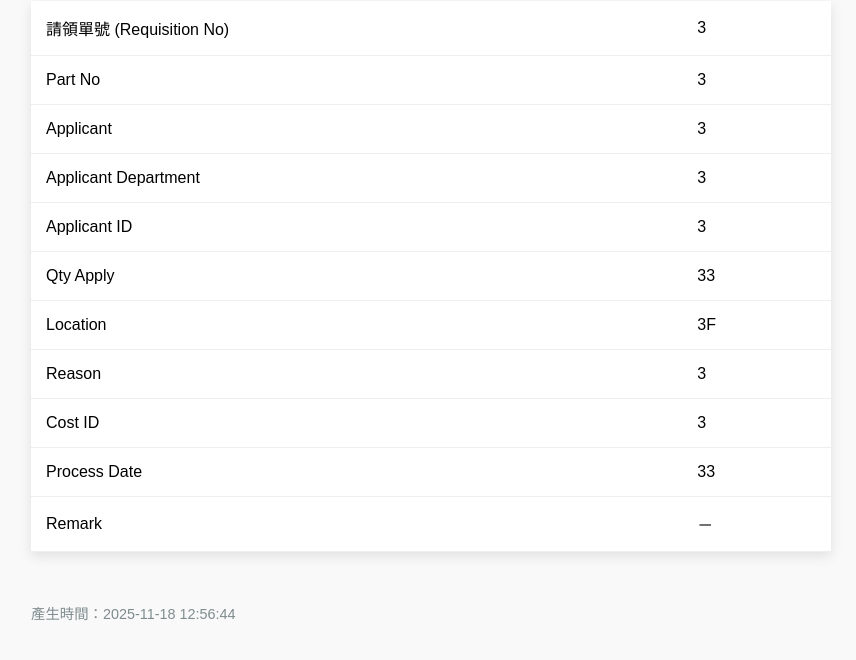
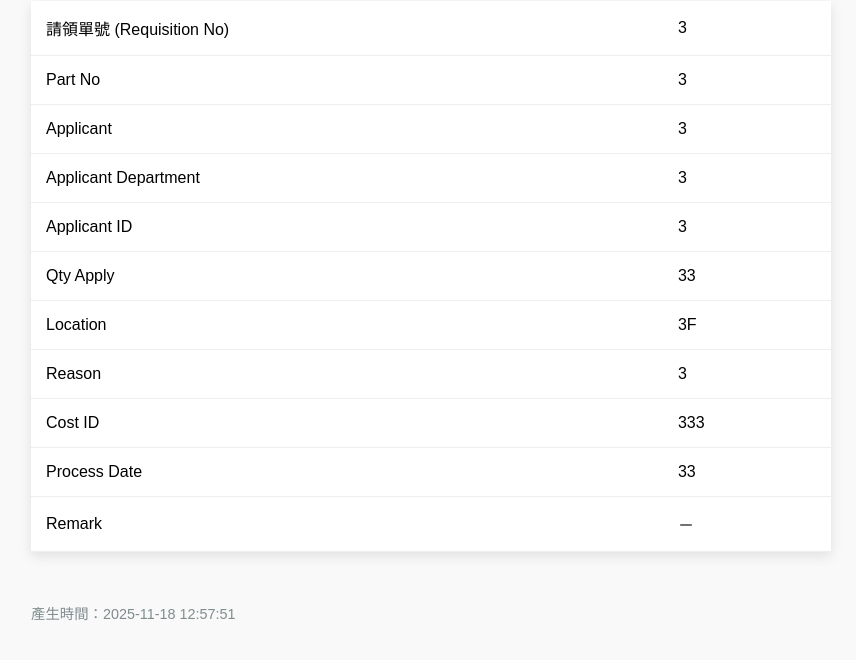
Before and after one commit to hihens-AI/inventory-reports, a plain HTML site: page html_reports/Report_3.html in a window 1280 px wide. Shown: the part 106-766 px from the top of the page, without its empty margins (9-865 px from the left). Drawn offline with Linux system fonts and the light colour scheme.

Commit message:
Update Report_3.html [2025-11-18 12:57]

```diff
--- a/html_reports/Report_3.html
+++ b/html_reports/Report_3.html
@@ -5,4 +5,4 @@ h1{color:#2c3e50;} table{width:100%;max-width:800px;border-collapse:collapse;bac
 th,td{padding:15px;text-align:left;border-bottom:1px solid #eee;}
 th{background:#3498db;color:white;width:35%;}
 .footer{margin-top:50px;color:#7f8c8d;font-size:0.9em;}</style></head><body>
-<h1>機台庫存資訊報告</h1><table><tr><td>請領單號 (Requisition No)</td><td>3</td></tr><tr><td>Part No</td><td>3</td></tr><tr><td>Applicant</td><td>3</td></tr><tr><td>Applicant Department</td><td>3</td></tr><tr><td>Applicant ID</td><td>3</td></tr><tr><td>Qty Apply</td><td>33</td></tr><tr><td>Location</td><td>3F</td></tr><tr><td>Reason</td><td>3</td></tr><tr><td>Cost ID</td><td>3</td></tr><tr><td>Process Date</td><td>33</td></tr><tr><td>Remark</td><td>－</td></tr></table><div class='footer'>產生時間：2025-11-18 12:56:44</div></body></html>
+<h1>機台庫存資訊報告</h1><table><tr><td>請領單號 (Requisition No)</td><td>3</td></tr><tr><td>Part No</td><td>3</td></tr><tr><td>Applicant</td><td>3</td></tr><tr><td>Applicant Department</td><td>3</td></tr><tr><td>Applicant ID</td><td>3</td></tr><tr><td>Qty Apply</td><td>33</td></tr><tr><td>Location</td><td>3F</td></tr><tr><td>Reason</td><td>3</td></tr><tr><td>Cost ID</td><td>333</td></tr><tr><td>Process Date</td><td>33</td></tr><tr><td>Remark</td><td>－</td></tr></table><div class='footer'>產生時間：2025-11-18 12:57:51</div></body></html>
```
